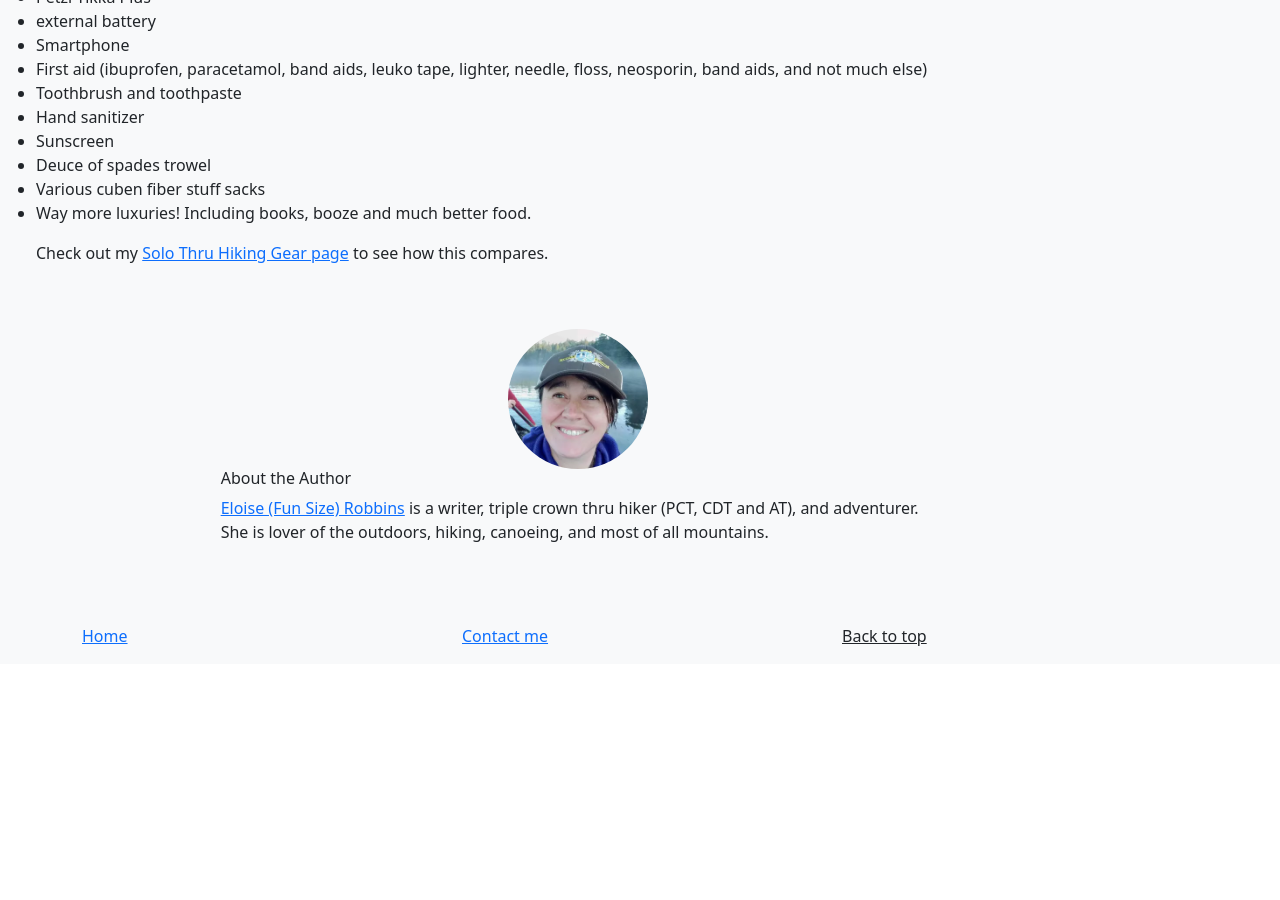
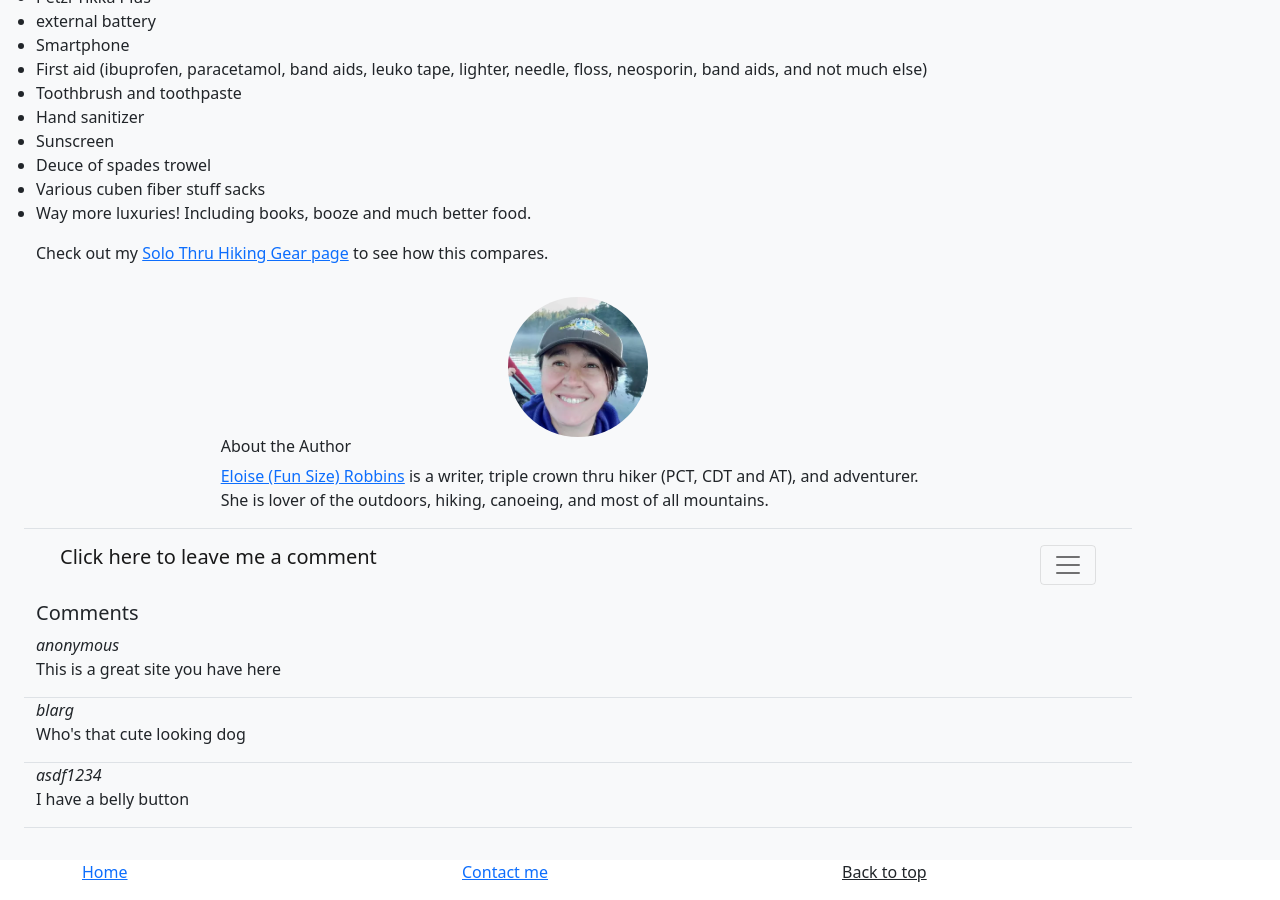
Before and after one commit to number5alive/funsizehikes, a Jekyll site: the page built from blog/_posts/2021-01-30-CanoeingGearList.md, in a window 1280 px wide and 900 px high, scrolled down 1058 px. Built offline with Jekyll 4.4.1, drawn with Linux system fonts in a browser that asks for light colours; before the commit the page ends 1722 px from its top, so only the background shows below that.

Commit message:
comments: stubbed out the comments stuff

```diff
--- /dev/null
+++ b/_data/comments/blogCanoeingGearList.yml
@@ -0,0 +1,8 @@
+- name: anonymous
+  comment: This is a great site you have here
+
+- name: blarg
+  comment: Who's that cute looking dog
+
+- name: asdf1234
+  comment: I have a belly button
--- a/_includes/actioncard.html
+++ b/_includes/actioncard.html
@@ -1,7 +1,7 @@
 
 {% capture imagepart %}
     <div class="col-3">
-      <img style="width:100%" class="card-img-bottom" src="{{ include.image }}" alt="{{ include.title }}">
+      <img style="width:100%" class="card-img-bottom rounded" src="{{ include.image }}" alt="{{ include.title }}">
     </div>
 {% endcapture %}
 
--- /dev/null
+++ b/_includes/comments.md
@@ -0,0 +1,31 @@
+{% assign id={{page.id | replace:'/',''}} %}
+
+<nav class="navbar navbar-light bg-light border-top">
+  <div class="container-fluid">
+    <p class="navbar-brand">Click here to leave me a comment</p>
+    <button class="navbar-toggler" type="button" data-bs-toggle="collapse" data-bs-target="#navbarSupportedContent" aria-controls="navbarSupportedContent" aria-expanded="false" aria-label="Toggle navigation">
+      <span class="navbar-toggler-icon"></span>
+    </button>
+    <div class="collapse navbar-collapse" id="navbarSupportedContent">
+      <form action="http://localhost:5100/comment/{{id}}" method="POST" target="_blank">
+        <div class="mb-3">
+          <input class="form-control" type="text" name="name" placeholder="Name" aria-label="default input example">
+        </div>
+
+        <div class="mb-3">
+          <label for="exampleFormControlTextarea1" class="form-label">Comment</label>
+          <textarea class="form-control" name="comment" placeholder="Leave me a comment here" id="exampleFormControlTextarea1" rows="3"></textarea>
+        </div>
+        <button type="submit" class="btn btn-primary">Submit</button>
+      </form>
+    </div>
+  </div>
+</div>
+
+<h1 class="fs-5">Comments</h1>
+{% for comment in site.data.comments[{{id}}] %}
+  <div class="row border-bottom">
+      <p class="fst-italic my-0">{{ comment.name }}</p>
+      <p>{{ comment.comment }}</p>
+  </div>
+{% endfor %}
--- a/_layouts/blog.html
+++ b/_layouts/blog.html
@@ -5,7 +5,7 @@ layout: withbanner
 <h1 class="fw-light fs-6 fst-italic">Posted on: {{ page.date | date: "%A %B %-d, %Y" }}</h1>
 {{ content | remove_first:page.excerpt }}
 
-<div class="container py-5">
+<div class="container py-3">
   <div class="row">
     <div class="col-md-2"></div>
     <div class="col authorbio">
@@ -19,4 +19,8 @@ layout: withbanner
     </div>
     <div class="col-md-2"></div>
   </div>
+
+  <div class="row">
+    {% include comments.md %}
+  </div>
 </div>
```
